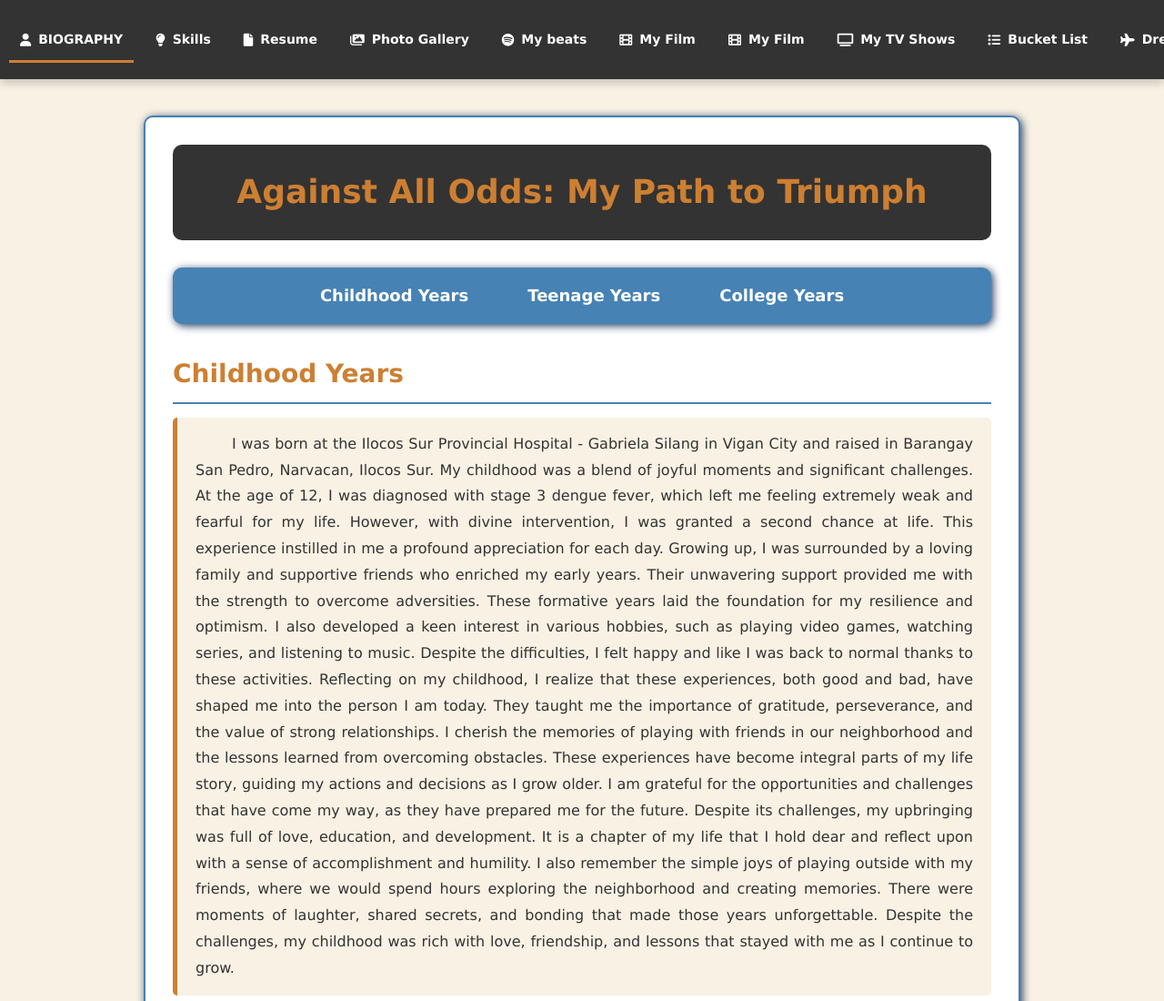
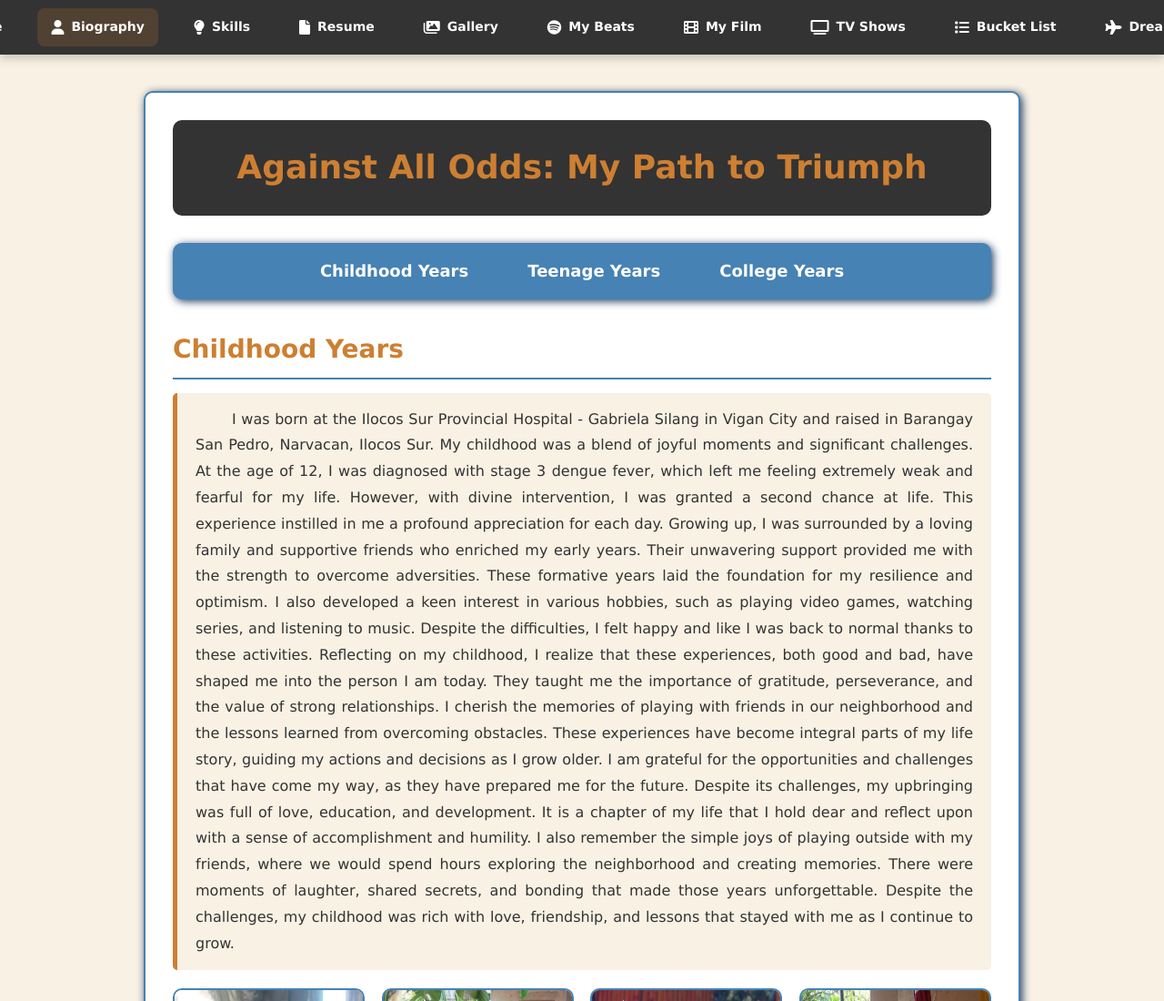
Before and after one commit to Saiqt07/Bio, a plain HTML site: page index.html in a window 1280 px wide. Shown: the top 1100 px of the page at 91% size. Drawn offline with Linux system fonts and the light colour scheme.

Commit message:
Add files via upload

```diff
--- a/biography.css
+++ b/biography.css
@@ -7,66 +7,81 @@ body {
     line-height: 1.8;
 }
 
+/* Unified Left-Aligned Navigation Bar - Apply this to all CSS files */
 .main-nav {
     background-color: #333333;
-    padding: 15px 0;
-    box-shadow: 0 4px 10px rgba(0, 0, 0, 0.2);
+    height: 60px;
+    width: 100%;
     position: sticky;
     top: 0;
+    left: 0;
+    right: 0;
     z-index: 100;
+    box-shadow: 0 4px 10px rgba(0, 0, 0, 0.2);
+    display: flex;
+    justify-content: center;
+    align-items: center;
 }
 
 .main-nav ul {
     list-style: none;
-    margin: 0;
-    padding: 0;
+    margin: 0 auto;
+    padding: 0 15px;
     display: flex;
+    height: 100%;
+    align-items: center;
+    max-width: 100vw;
+    overflow-x: auto;
+    scrollbar-width: none;
     justify-content: center;
-    align-items: center;
-    flex-wrap: nowrap; /* Prevent wrapping */
-    overflow-x: auto; /* Allow horizontal scrolling if needed */
-    white-space: nowrap; /* Keep items in one line */
+}
+
+.main-nav ul::-webkit-scrollbar {
+    display: none;
 }
 
 .main-nav li {
-    margin: 8px 6px; /* Reduce margin to fit more items */
+    margin: 0 12px;
+    display: inline-flex;
+    align-items: center;
+    height: 100%;
     position: relative;
+    flex-shrink: 0;
 }
 
-.main-nav li.active {
-    position: relative;
+.main-nav a {
+    color: white;
+    text-decoration: none;
+    font-size: 14px;
+    font-weight: bold;
+    padding: 8px 15px;
+    border-radius: 8px;
+    transition: all 0.3s ease;
+    display: flex;
+    align-items: center;
+    white-space: nowrap;
+}
+
+.main-nav a:hover {
+    background-color: #4682b4;
+}
+
+.main-nav i {
+    margin-right: 8px;
+    font-size: 16px;
+}
+
+.main-nav li.active a {
+    background-color: rgba(205, 127, 50, 0.2);
 }
 
 .main-nav li.active::after {
     content: '';
     position: absolute;
-    bottom: -5px;
-    left: 0;
-    width: 100%;
+    bottom: 10px;
+    left: 15px;
+    right: 15px;
     height: 3px;
-    background-color: #cd7f32;
-}
-
-.main-nav a {
-    text-decoration: none;
-    color: white;
-    font-size: 14px; /* Slightly smaller font size */
-    font-weight: bold;
-    padding: 8px 12px; /* Reduce padding */
-    border-radius: 5px;
-    transition: all 0.3s ease;
-    display: flex;
-    align-items: center;
-}
-
-.main-nav a:hover {
-    background-color: #4682b4;
-    color: white;
-    transform: translateY(-2px);
-}
-
-.main-nav i {
-    margin-right: 8px;
 }
 
 .container {
--- a/index.html
+++ b/index.html
@@ -11,19 +11,20 @@
     <!--CABERO, CYRUS LUIGI-->
     <!--FEB 7, 2025-->
     <nav class="main-nav">
+        <div class="main-nav-container">
             <ul>
                 <li><a href="https://saiqt07.github.io/website/"><i class="fa-solid fa-house"></i> Home</a></li>
-            <li class="active"><a href="https://saiqt07.github.io/Bio/"><i class="fa-solid fa-user"></i> BIOGRAPHY</a></li>
+                <li class="active"><a href="https://saiqt07.github.io/Bio/"><i class="fa-solid fa-user"></i> Biography</a></li>
                 <li><a href="https://saiqt07.github.io/skills/"><i class="fa-solid fa-lightbulb"></i> Skills</a></li>
                 <li><a href="https://saiqt07.github.io/Resume/"><i class="fa-solid fa-file"></i> Resume</a></li>
-            <li><a href="https://saiqt07.github.io/photo-dump/"><i class="fa-solid fa-images"></i> Photo Gallery</a></li>
-            <li><a href="https://saiqt07.github.io/My-beats/"><i class="fa-brands fa-spotify"></i> My beats</a></li>
+                <li><a href="https://saiqt07.github.io/photo-dump/"><i class="fa-solid fa-images"></i> Gallery</a></li>
+                <li><a href="https://saiqt07.github.io/My-beats/"><i class="fa-brands fa-spotify"></i> My Beats</a></li>
                 <li><a href="https://saiqt07.github.io/My-film/"><i class="fa-solid fa-film"></i> My Film</a></li>
-            <li><a href="https://saiqt07.github.io/My-film/"><i class="fa-solid fa-film"></i> My Film</a></li>
-            <li><a href="https://saiqt07.github.io/tv-shows/"><i class="fa-solid fa-tv"></i> My TV Shows</a></li>
+                <li><a href="https://saiqt07.github.io/tv-shows/"><i class="fa-solid fa-tv"></i> TV Shows</a></li>
                 <li><a href="https://saiqt07.github.io/bucket-list/"><i class="fas fa-list"></i> Bucket List</a></li>
                 <li><a href="https://saiqt07.github.io/places/"><i class="fa-solid fa-plane"></i> Dream Places</a></li>
             </ul>
+        </div>
     </nav>
 
     <div class="container">
```
Lines whose indentation alone changed are shown as unchanged.
